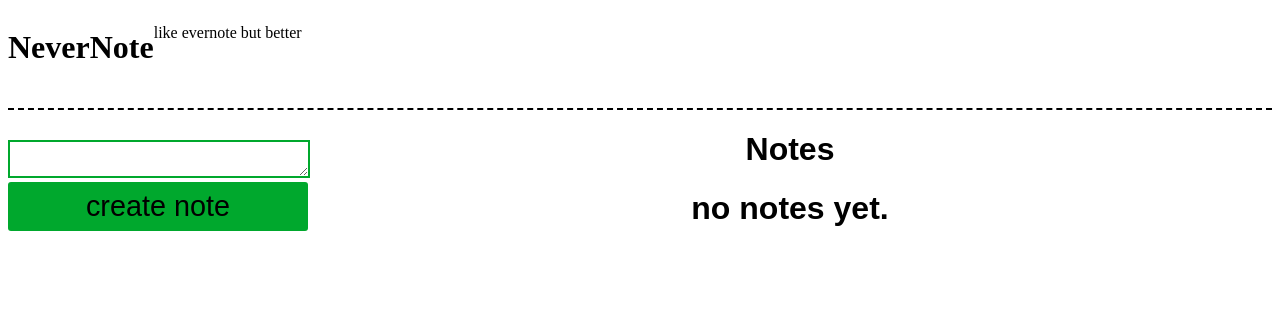
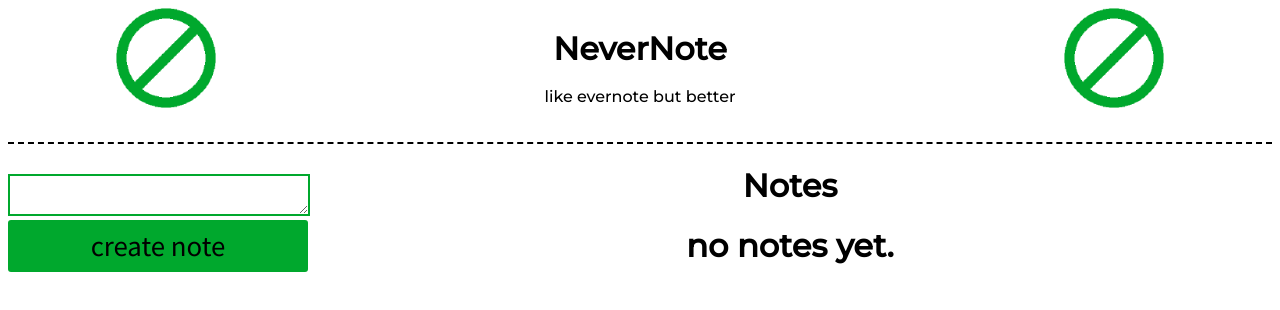
Before and after one commit to bakedPotatoLord/AP_create, a plain HTML site: page app/index.html in a window 1280 px wide. Drawn offline with Linux system fonts and the light colour scheme.

Commit message:
added fonts and images

```diff
--- a/app/index.html
+++ b/app/index.html
@@ -4,14 +4,29 @@
         <meta charset="UTF-8">
         <meta http-equiv="X-UA-Compatible" content="IE=edge">
         <meta name="viewport" content="width=device-width, initial-scale=1.0">
-        <title>Document</title>
+        <title>NeverNote</title>
+
+
+        <link rel="preconnect" href="https://fonts.googleapis.com">
+        <link rel="preconnect" href="https://fonts.gstatic.com" crossorigin>
+        <link href="https://fonts.googleapis.com/css2?family=Montserrat:wght@500&family=Source+Sans+Pro&display=swap" rel="stylesheet">
+
 
         <link rel="stylesheet" href="style.css">
+        <link rel="icon" href="assets/icon.png">
     </head>
     <body>
         <div class="header">
-            <h1>NeverNote</h1>
-            <p>like evernote but better</p>
+            <div class="left">
+            <img src="assets/icon.png" alt="image" >
+            </div>
+            <div class="text">
+                <h1>NeverNote</h1><br>
+                <p>like evernote but better</p>
+            </div>
+            <div class="right">
+            <img src="assets/icon.png" alt="image" >
+            </div>
         </div>
         <div class="body">
             <div class="left">
@@ -23,7 +38,6 @@
                 <div class="notes"></div>
             </div>
         </div>
-        <script src="lib/js-cookie.js"></script>
         <script src="script.js"></script>
     </body>
 </html>
```
